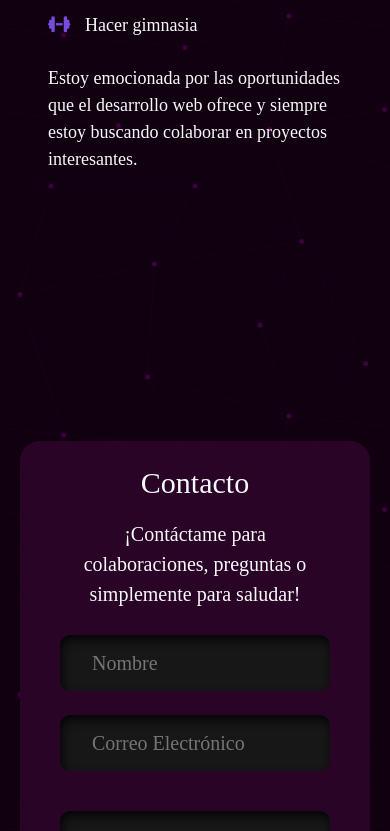
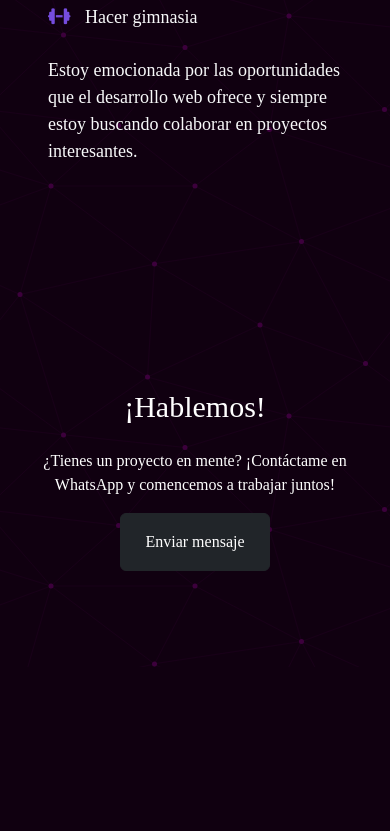
Before and after one commit to SheylaAstorga/Portfolio, a React (Vite) app: page / in a window 390 px wide. Shown: the part 6805-7636 px from the top of the page. After the commit the page ends 7472 px from the top, so only its background shows below. Built offline with nearby package versions, Linux system fonts and the light colour scheme; a web font is replaced by a local one.

Commit message:
agregue y modifique la seccion contacto

```diff
--- a/src/App.css
+++ b/src/App.css
@@ -192,92 +192,14 @@ html {
 }
 
 
-.form {
-  display: flex;
-  flex-direction: column;
-  align-self: center;
-  font-family: inherit;
-  gap: 10px;
-  padding-inline: 2em;
-  padding-bottom: 0.4em;
-  background-color: #171717;
-  background-color: #290427;
-  border-radius: 20px;
+
+.sendMessage:hover {
+  transition: all ease-in-out 0.3s;
+
+  cursor: pointer;
+  box-shadow: inset 2px 5px 10px #3a0c68;
 }
 
-.form-heading {
-  text-align: center;
-  margin: 2em;
-  color: #ce64ff;
-  font-size: 1.2em;
-  background-color: transparent;
-  align-self: center;
-}
-
-.form-field {
-  display: flex;
-  align-items: center;
-  justify-content: center;
-  gap: 0.5em;
-  border-radius: 10px;
-  padding: 0.6em;
-  border: none;
-  outline: none;
-  color: white;
-  background-color: #171717;
-  box-shadow: inset 2px 5px 10px rgb(5, 5, 5);
-}
-
-.input-field {
-  background: none;
-  border: none;
-  outline: none;
-  width: 100%;
-  color: #ccd6f6;
-  padding-inline: 1em;
-}
-
-.sendMessage-btn {
-  cursor: pointer;
-  margin-bottom: 1.5em;
-  padding: 1em;
-  border-radius: 10px;
-  border: none;
-  outline: none;
-  background-color: transparent;
-  color: #ffffff;
-  font-weight: bold;
-  outline: 1px solid #ffffff;
-  transition: all ease-in-out 0.3s;
-}
-
-.sendMessage-btn:hover {
-  transition: all ease-in-out 0.3s;
-  background-color: #3a0c68;
-  color: #000;
-  cursor: pointer;
-  box-shadow: inset 2px 5px 10px rgb(5, 5, 5);
-}
-
-.form-card1 {
-  background-image: linear-gradient(163deg, #450d55 0%, #9d3dc6 100%);
-  border-radius: 22px;
-  transition: all 0.3s;
-}
-
-.form-card1:hover {
-  box-shadow: 0px 0px 30px 1px rgba(133, 37, 236, 0.3);
-}
-
-.form-card2 {
-  border-radius: 0;
-  transition: all 0.2s;
-}
-
-.form-card2:hover {
-  transform: scale(0.98);
-  border-radius: 20px;
-}
 
 
  .social-icon a{
@@ -381,8 +303,9 @@ html {
  .card__content ,h2 {
   font-size: 30px;
  }
- .formContacto{
-  padding: 1em;
- }
 
+ .contactoW{
+ padding: 2em;
+ margin-bottom: 3em;
 }
+}
--- a/src/components/pages/Contacto.jsx
+++ b/src/components/pages/Contacto.jsx
@@ -1,214 +1,28 @@
-import React from "react";
-import { Button, Container, Form, FormText } from "react-bootstrap";
-import { useForm } from "react-hook-form";
-import { enviarMail } from "../../helpers/queries.js";
-import Swal from "sweetalert2";
+import { Button } from "react-bootstrap";
 
 const Contacto = () => {
-  const {
-    register,
-    handleSubmit,
-    formState: { errors },
-    reset,
-  } = useForm();
+  const whatsappLink = "https://wa.me/5493813602097";
 
-  const onSubmit = (data) => {
-    console.log(data);
-    reset();
-  };
-
-  const contactForm = async (data) => {
-    try {
-      const response = await enviarMail(data);
-      if (response.status === 200) {
-        Swal.fire({
-          position: "center",
-          icon: "success",
-          title: "El correo fue enviado correctamente.",
-          showConfirmButton: true,
-        });
-        reset();
-      } else {
-        Swal.fire({
-          position: "center",
-          icon: "error",
-          title:
-            "Hubo un problema al enviar el correo. Por favor, inténtalo más tarde.",
-          showConfirmButton: true,
-        });
-      }
-    } catch (error) {
-      console.log(error);
-    }
-  };
   return (
-    <Container className="text-light text-center fs-5 mb-5 p-lg-4 p-md-4 formContacto ">
-      <div className="form-card1 mt-5 ">
-        <div className="form-card2">
-          <Form className="form" onSubmit={handleSubmit(contactForm)}>
-            <h2 className="mt-4">Contacto</h2>
-            <p>
-              ¡Contáctame para colaboraciones, preguntas o simplemente para
-              saludar!
-            </p>
-
-            <div className="form-field mb-lg-3 mb-md-3">
-              <input
-                type="text"
-                name="nombre"
-                id="nombre"
-                minLength={3}
-                maxLength={30}
-                className="input-field"
-                placeholder="Nombre"
-                {...register("nombre", {
-                  required: "Tu nombre es obligatorio",
-                  minLength: {
-                    value: 3,
-                    message: "Tu nombre debe tener como mínimo 3 caracteres",
-                  },
-                  maxLength: {
-                    value: 30,
-                    message: "Tu nombre debe tener como máximo 50 caracteres",
-                  },
-                  pattern: {
-                    value: /^[a-zA-ZÁÉÍÓÚáéíóúÜü\s]+$/,
-                    message: "Por favor, ingresa un nombre válido.",
-                  },
-                })}
-              />
-            </div>
-            <Form.Text className="mb-lg-3 mb-md-3 text-light">
-              {errors.nombre?.message}
-            </Form.Text>
-
-            <div className="form-field mb-3">
-              <input
-                type="email"
-                name="email"
-                placeholder="Correo Electrónico"
-                className="input-field"
-                {...register("email", {
-                  required: "El correo electrónico es obligatorio",
-                  minLength: {
-                    value: 16,
-                    message: "Tu correo debe tener como mínimo 16 caracteres",
-                  },
-                  maxLength: {
-                    value: 150,
-                    message: "Tu correo debe tener como máximo 150 caracteres",
-                  },
-                  pattern: {
-                    value: /^[\w-]+(\.[\w-]+)*@([\w-]+\.)+[a-zA-Z]{2,7}$/,
-                    message: "Por favor, ingresa un mail válido",
-                  },
-                })}
-              />
-            </div>
-            <FormText className="mb-lg-3 mb-md-3 text-light">
-              {errors.email?.message}
-            </FormText>
-
-            <div className="form-field mb-3">
-              <textarea
-                name="message"
-                placeholder="Mensaje"
-                className="input-field"
-                {...register("message", {
-                  required: "El mensaje es obligatorio",
-                  minLength: {
-                    value: 16,
-                    message: "El mensaje debe tener como mínimo 16 caracteres",
-                  },
-                  maxLength: {
-                    value: 400,
-                    message: "El mensaje debe tener como máximo 400 caracteres",
-                  },
-                })}
-              ></textarea>
-            </div>
-            <FormText className="mb-4 text-light">
-              {errors.message?.message}
-            </FormText>
-            <div>
-              <button variant="dark" type="submit" className="sendMessage-btn">
-                Enviar
-              </button>
-            </div>
-          </Form>
+    <>
+      <section className="contactoW text-white pb-5 px-6">
+        <div className=" mx-auto text-center">
+          <h2 className="mb-4">¡Hablemos!</h2>
+          <p className="mb-6">
+            ¿Tienes un proyecto en mente? ¡Contáctame en WhatsApp y comencemos a
+            trabajar juntos!
+          </p>
+          <Button
+            href={whatsappLink}
+            target="_blank"
+            rel="noopener noreferrer"
+            className="sendMessage d-inline-block bg-dark text-white border border-dark py-3 px-4 rounded"
+          >
+            Enviar mensaje
+          </Button>
         </div>
-      </div>
-      {/* <Form onSubmit={handleSubmit(contactForm)}>
-        <input
-          type="text"
-          name="nombre"
-          id="nombre"
-          minLength={3}
-          maxLength={30}
-          placeholder="Nombre"
-          {...register("nombre", {
-            required: "Tu nombre es obligatorio",
-            minLength: {
-              value: 3,
-              message: "Tu nombre debe tener como mínimo 3 caracteres",
-            },
-            maxLength: {
-              value: 30,
-              message: "Tu nombre debe tener como máximo 50 caracteres",
-            },
-            pattern: {
-              value: /^[a-zA-ZÁÉÍÓÚáéíóúÜü\s]+$/,
-              message: "Por favor, ingresa un nombre válido.",
-            },
-          })}
-        />
-        <Form.Text className="mb-4 text-light">
-          {errors.nombre?.message}
-        </Form.Text>
-        <input
-          type="email"
-          name="email"
-          placeholder="Correo Electrónico"
-          {...register("email", {
-            required: "El correo electrónico es obligatorio",
-            minLength: {
-              value: 16,
-              message: "Tu correo debe tener como mínimo 16 caracteres",
-            },
-            maxLength: {
-              value: 150,
-              message: "Tu correo debe tener como máximo 150 caracteres",
-            },
-            pattern: {
-              value: /^[\w-]+(\.[\w-]+)*@([\w-]+\.)+[a-zA-Z]{2,7}$/,
-              message: "Por favor, ingresa un mail válido",
-            },
-          })}
-        />
-        <FormText className="mb-4 text-light">{errors.email?.message}</FormText>
-        <textarea
-          name="message"
-          placeholder="Mensaje"
-          {...register("message", {
-            required: "El mensaje es obligatorio",
-            minLength: {
-              value: 16,
-              message: "El mensaje debe tener como mínimo 16 caracteres",
-            },
-            maxLength: {
-              value: 400,
-              message: "El mensaje debe tener como máximo 400 caracteres",
-            },
-          })}
-        ></textarea>
-        <FormText className="mb-4 text-light">
-          {errors.message?.message}
-        </FormText>
-        <Button variant="dark" type="submit">
-          Enviar
-        </Button>
-      </Form> */}
-    </Container>
+      </section>
+    </>
   );
 };
 
--- a/src/components/pages/Principal.jsx
+++ b/src/components/pages/Principal.jsx
@@ -477,7 +477,7 @@ const Principal = () => {
           </div>
         </div>
       </section>
-      <Container className="py-4 text-light sobreMi-container ">
+      <Container className="py-3 text-light sobreMi-container ">
         <Row>
           <Col
             xs={12}
```
